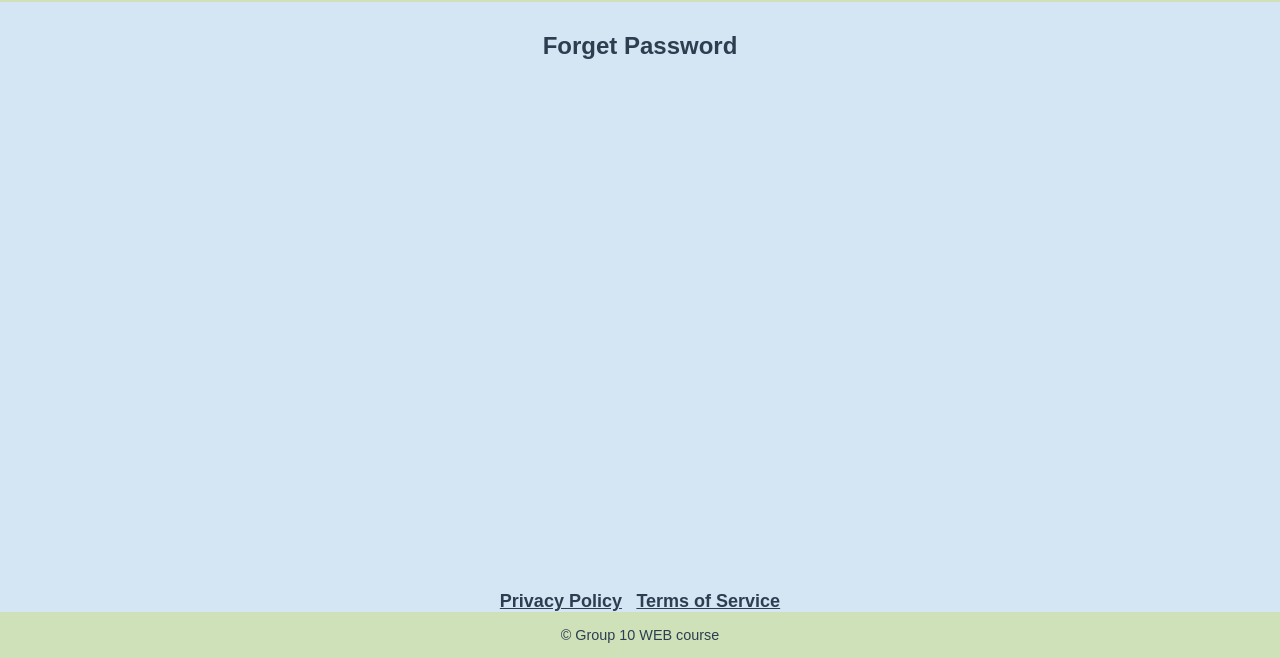
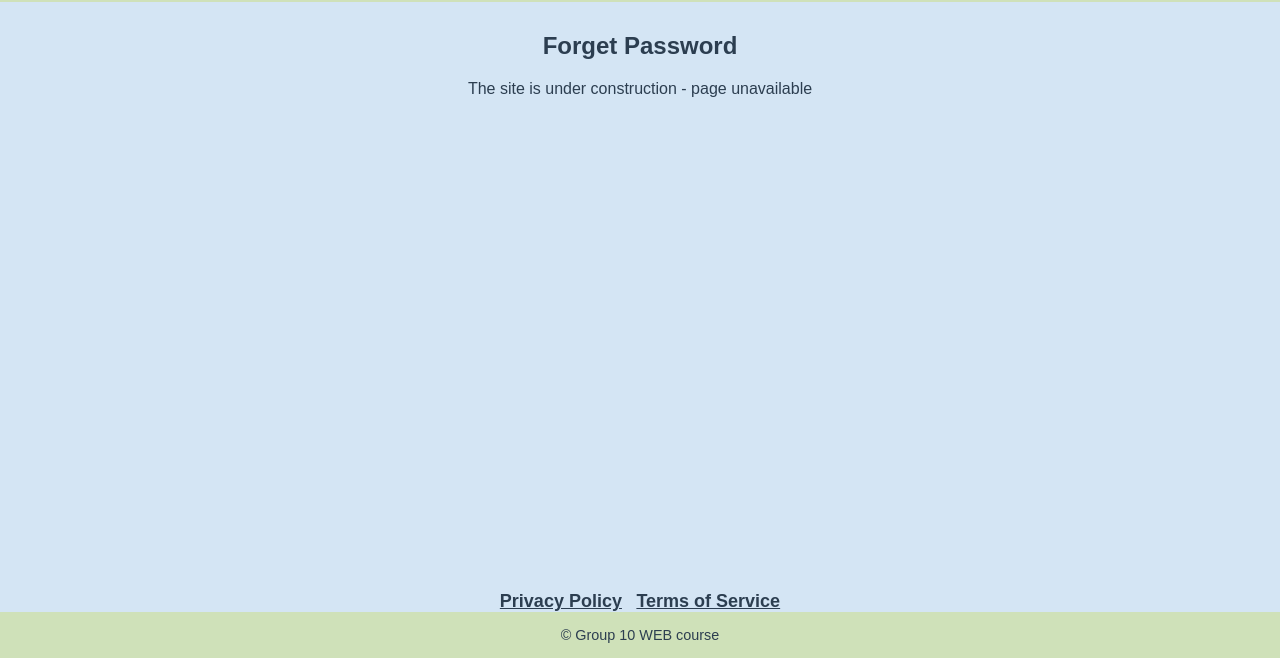
Before and after one commit to tamarbrann/web-course, a plain HTML site: page PART_B/ForgetPassword.html in a window 1280 px wide. Shown: the part 142-800 px from the top of the page. Drawn offline with Linux system fonts and the light colour scheme; a web font is replaced by a local one.

Commit message:
login+profile edit

```diff
--- a/PART_B/ForgetPassword.html
+++ b/PART_B/ForgetPassword.html
@@ -25,6 +25,7 @@
   </header>
   <div class="body-container">
     <h2>Forget Password</h2>
+    <p>The site is under construction - page unavailable</p>
   </div>
   <div class="terms-conditions">
     <a href="PrivacyPolicy.html" class="footer-link">Privacy Policy</a>
```
Also changed, not shown: PART_B/Profile.html (+1 -0 lines).
